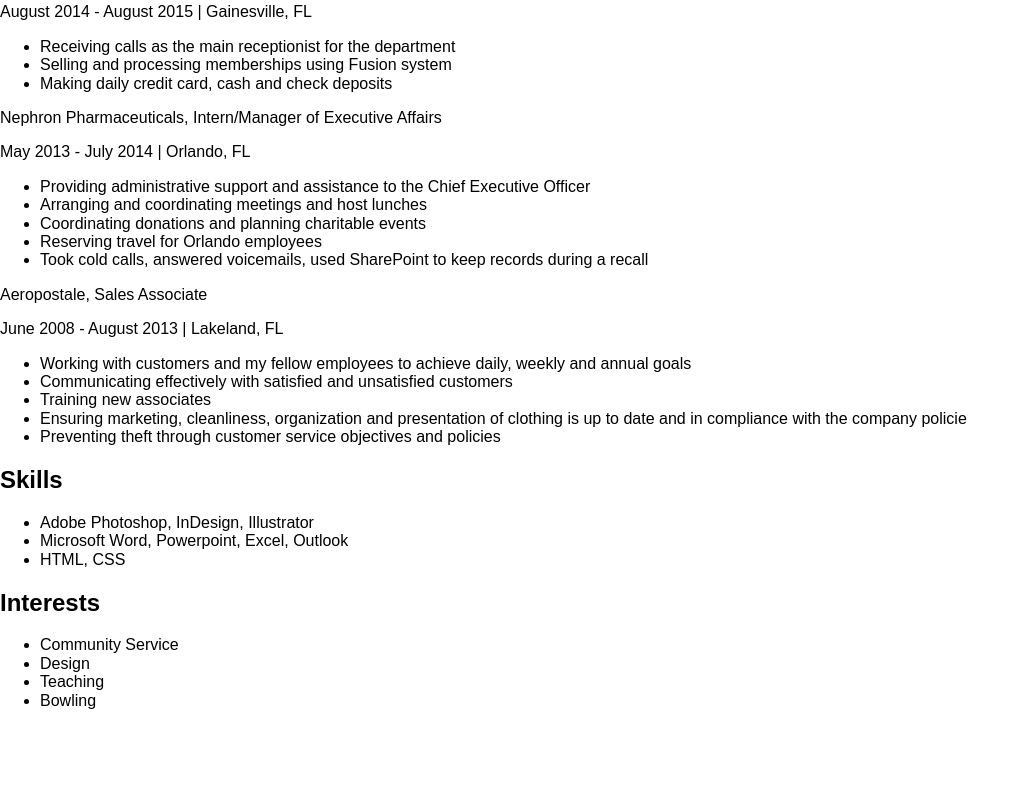
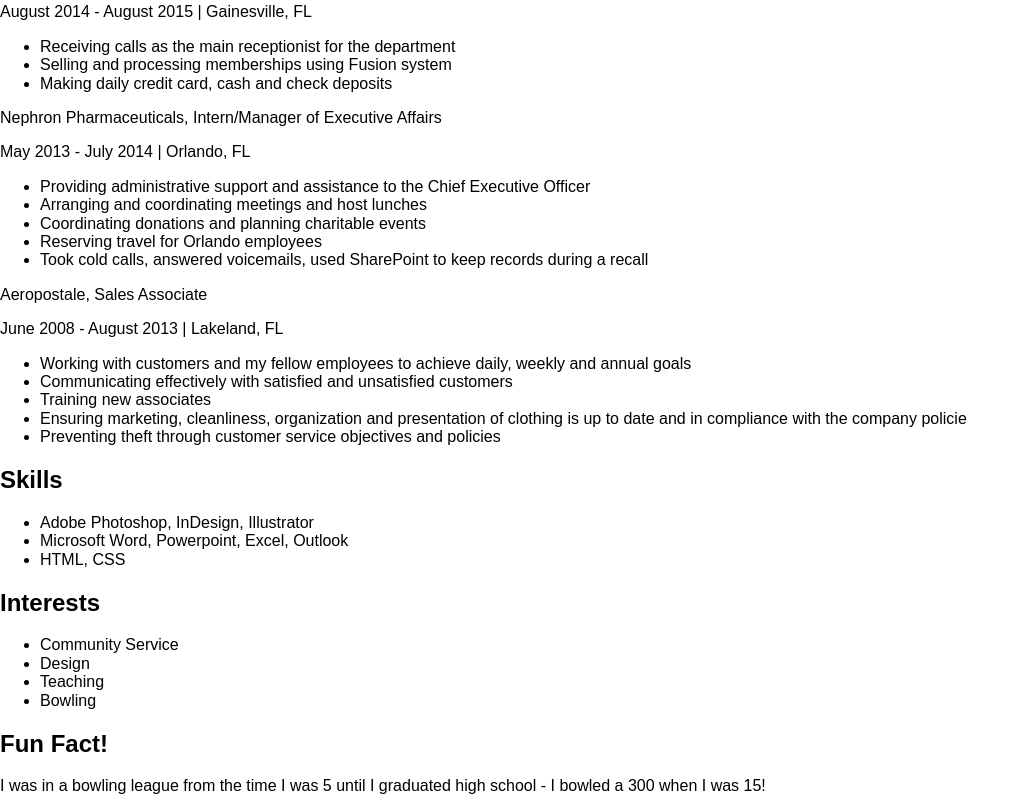
Before and after one commit to jennawsmith/project_resume_smith_jenna, a plain HTML site: page index.html in a window 1280 px wide. Shown: the part 627-1439 px from the top of the page, without its empty margins (0-1029 px from the left). Before the commit the page ends 1353 px from the top, so only its background shows below. Drawn offline with Linux system fonts and the light colour scheme.

Commit message:
add fun fact section

```diff
--- a/index.html
+++ b/index.html
@@ -105,7 +105,11 @@
             </ul>
         </section>
 
+        <section class="sections">
+            <h2>Fun Fact!</h2>
 
+            <p>I was in a bowling league from the time I was 5 until I graduated high school - I bowled a 300 when I was 15!</p>
+        </section>
 
 
 
```
